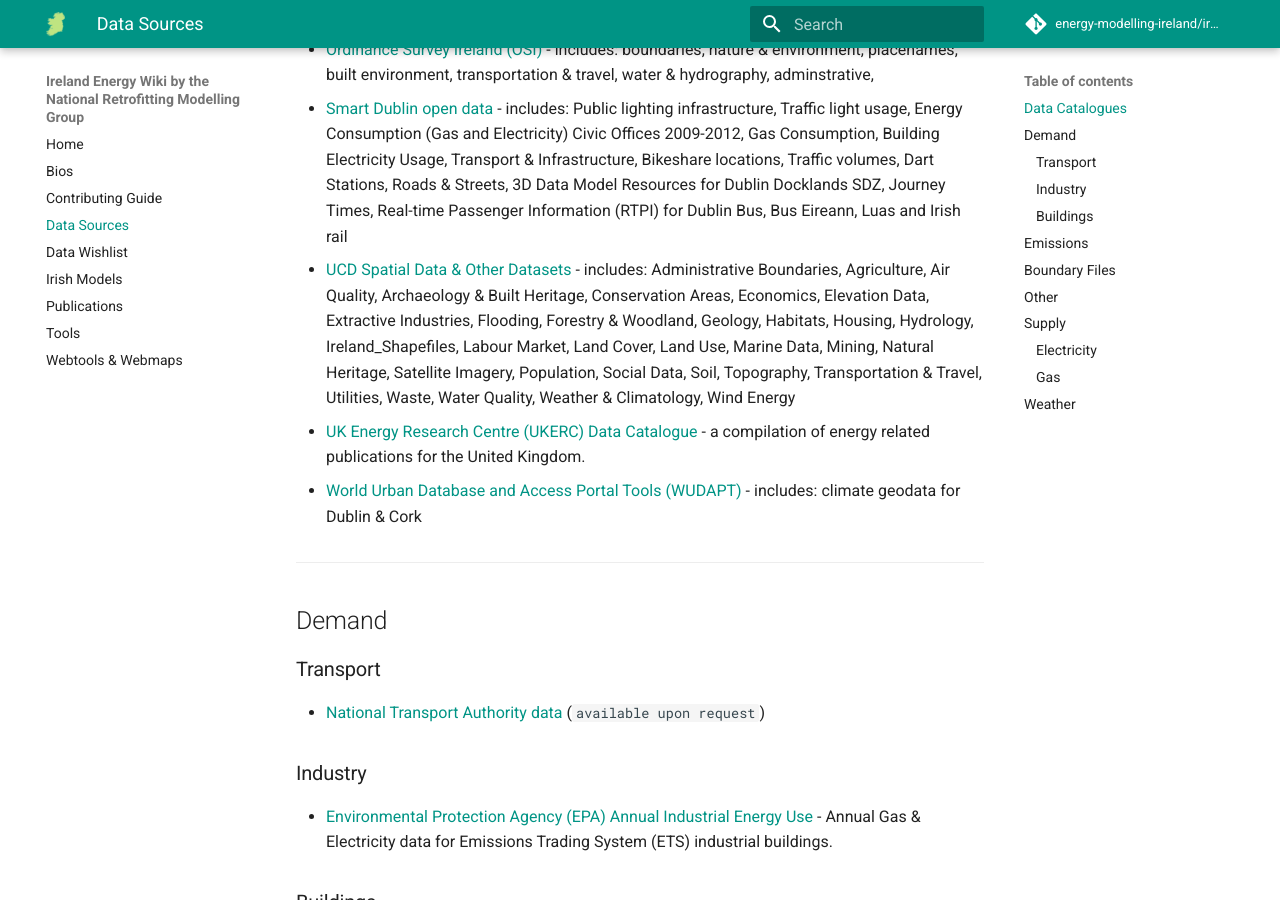
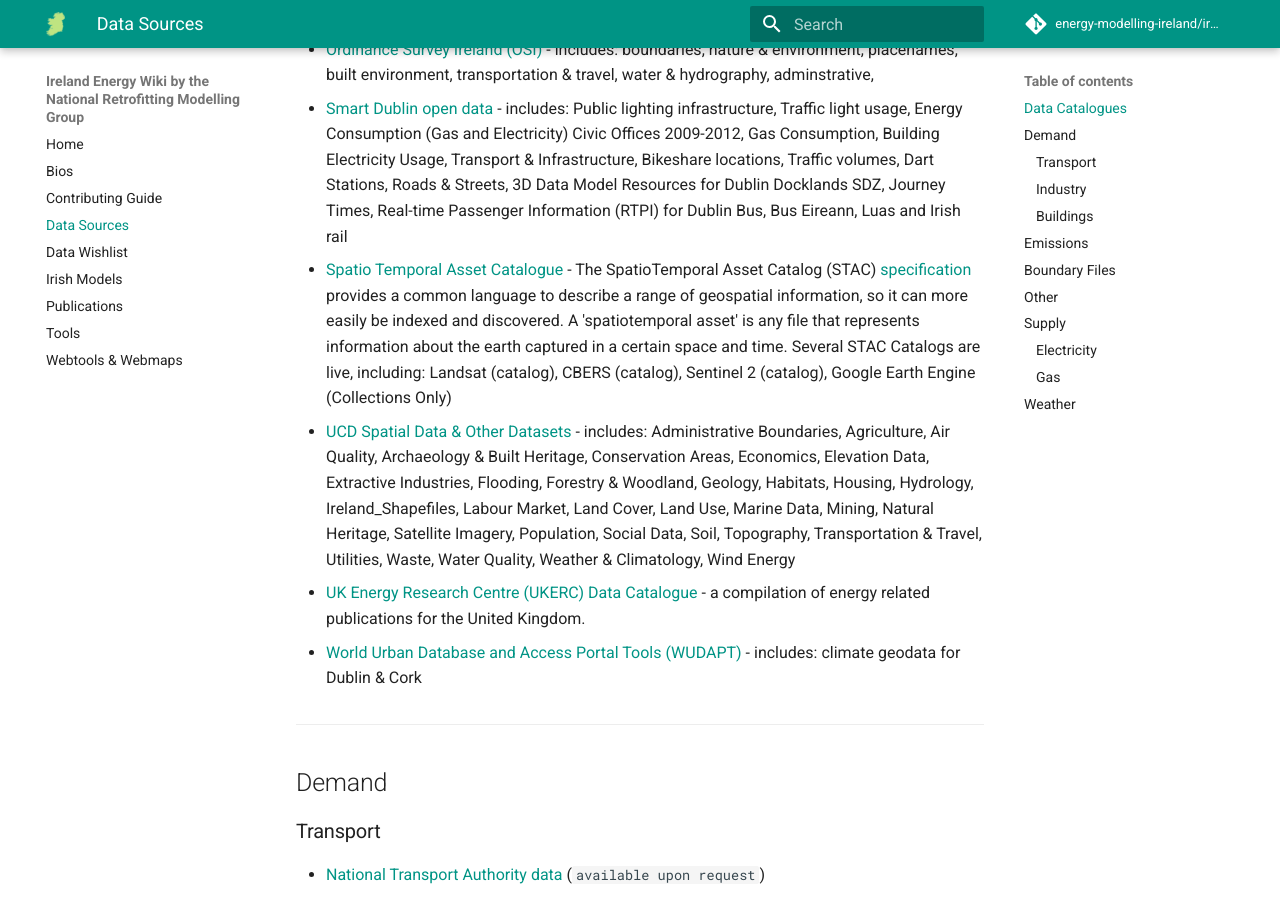
Before and after one commit to energy-modelling-ireland/wiki, an MkDocs documentation site: the page built from docs/Data-Sources.md, in a window 1280 px wide and 900 px high, scrolled down 634 px. Built offline with MkDocs 1.6.1 and Material for MkDocs 9.7.7, drawn with Linux system fonts in a browser that asks for light colours; comment, search, counter and statistics services are not loaded.

Commit message:
Add SpatioTemporal Asset Catalog
A collection of GeoSpatial data assets

```diff
--- a/docs/Data-Sources.md
+++ b/docs/Data-Sources.md
@@ -17,6 +17,8 @@
 - [Ordinance Survey Ireland (OSI)](https://data-osi.opendata.arcgis.com/) - includes: boundaries, nature & environment, placenames, built environment, transportation & travel, water & hydrography, adminstrative,
 
 - [Smart Dublin open data](https://data.smartdublin.ie/dataset) - includes: Public lighting infrastructure, Traffic light usage, Energy Consumption (Gas and Electricity) Civic Offices 2009-2012, Gas Consumption, Building Electricity Usage, Transport & Infrastructure, Bikeshare locations, Traffic volumes, Dart Stations, Roads & Streets, 3D Data Model Resources for Dublin Docklands SDZ, Journey Times, Real-time Passenger Information (RTPI) for Dublin Bus, Bus Eireann, Luas and Irish rail
+
+- [Spatio Temporal Asset Catalogue](https://stacindex.org/catalogs#/) - The SpatioTemporal Asset Catalog (STAC) [specification](https://stacspec.org/) provides a common language to describe a range of geospatial information, so it can more easily be indexed and discovered. A 'spatiotemporal asset' is any file that represents information about the earth captured in a certain space and time.  Several STAC Catalogs are live, including: Landsat (catalog), CBERS (catalog), Sentinel 2 (catalog), Google Earth Engine (Collections Only)
 
 - [UCD Spatial Data & Other Datasets](https://libguides.ucd.ie/gisguide/FindSpatialData) - includes: Administrative Boundaries, Agriculture, Air Quality, Archaeology & Built Heritage, Conservation Areas, Economics, Elevation Data, Extractive Industries, Flooding, Forestry & Woodland, Geology, Habitats, Housing, Hydrology, Ireland_Shapefiles, Labour Market, Land Cover, Land Use, Marine Data, Mining, Natural Heritage, Satellite Imagery, Population, Social Data, Soil, Topography, Transportation & Travel, Utilities, Waste, Water Quality, Weather & Climatology, Wind Energy
 
```
